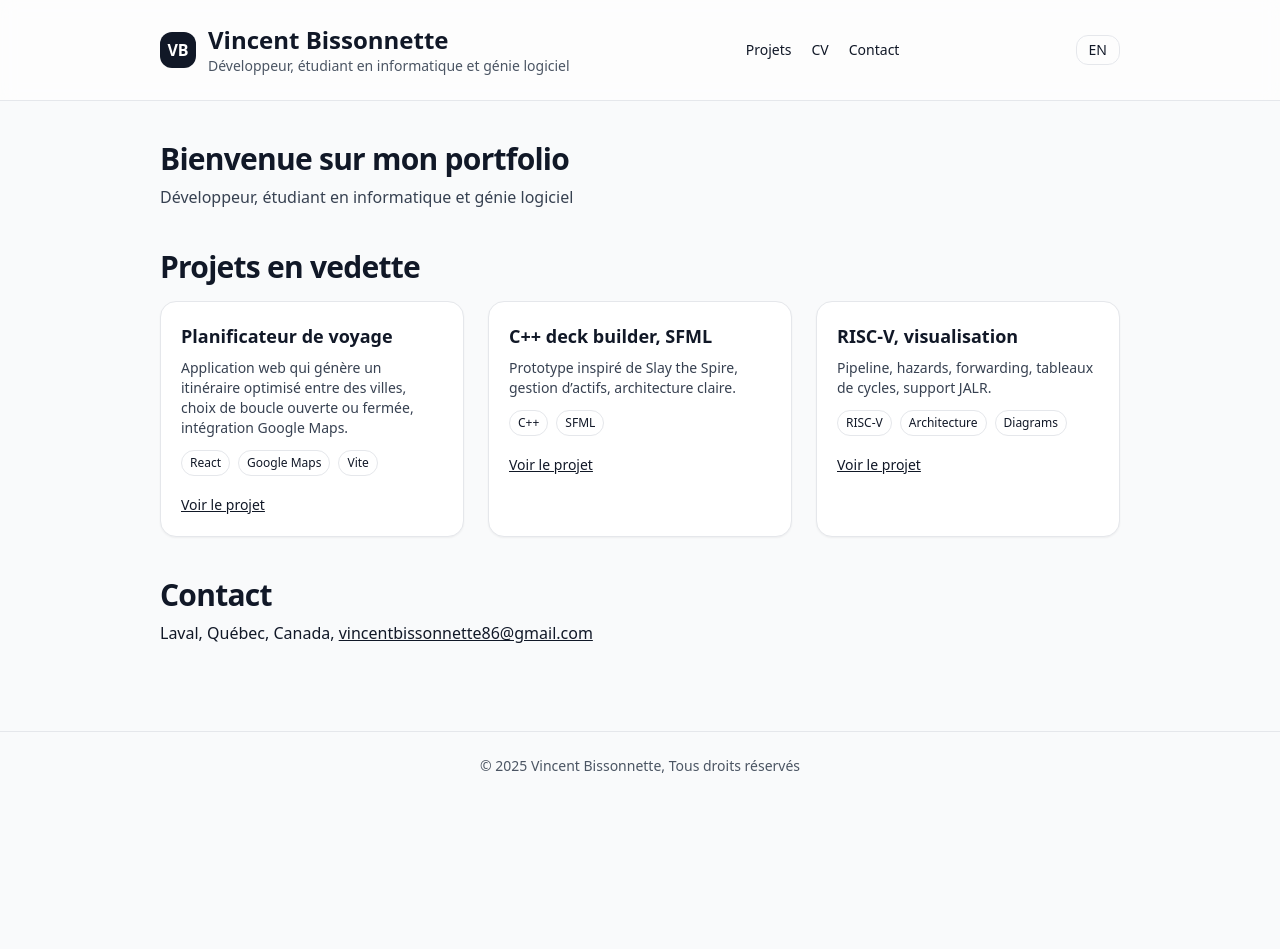
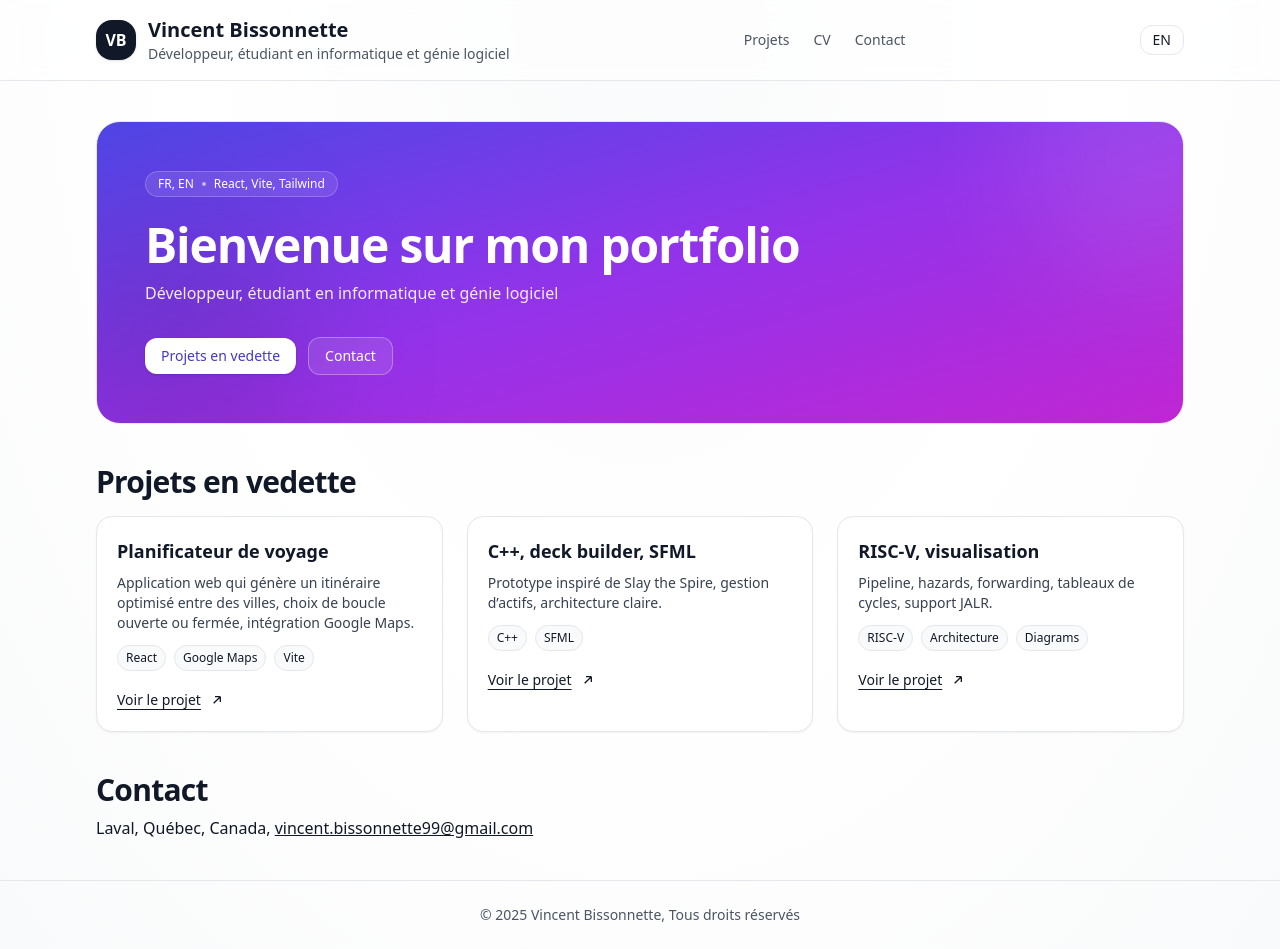
Before and after one commit to VincentBissonnette99/portfolio, a React (Vite) app in the folder portfolio-react/: page / in a window 1280 px wide. Before the commit the page ends 800 px from the top, so only its background shows below. Built offline with nearby package versions, Linux system fonts and the light colour scheme.

Commit message:
Ajustement de la page avec le nouveau hero et les traductions

```diff
--- a/portfolio-react/src/App.jsx
+++ b/portfolio-react/src/App.jsx
@@ -1,59 +1,55 @@
 import React, { useEffect } from "react";
 import Header from "./components/Header.jsx";
+import Hero from "./components/Hero.jsx";
 import ProjectCard from "./components/ProjectCard.jsx";
 import { useLanguage } from "./i18n/LanguageContext";
 
 export default function App() {
   const { t, lang } = useLanguage();
 
-  // Met à jour le titre du document selon la langue
   useEffect(() => {
     document.title = "Portfolio, Vincent Bissonnette";
   }, [lang]);
 
   return (
-    <div className="min-h-screen flex flex-col">
+    <div className="min-h-screen flex flex-col bg-[radial-gradient(ellipse_at_top,_var(--tw-gradient-stops))] from-gray-50 via-white to-gray-50">
       <Header />
 
-      <main className="mx-auto w-full max-w-5xl px-4 sm:px-6 lg:px-8 py-10 space-y-10">
-        {/* Section accueil */}
-        <section className="space-y-2">
-          <h2 className="text-3xl font-semibold tracking-tight">{t("hero_title")}</h2>
-          <p className="text-gray-700">{t("hero_subtitle")}</p>
-        </section>
+      <main className="mx-auto w-full max-w-6xl px-4 sm:px-6 lg:px-8 py-10 space-y-10">
+        <Hero />
 
-        {/* Section projets */}
         <section id="projects" className="space-y-4">
-          <h2 className="text-2xl sm:text-3xl font-semibold tracking-tight">{t("featured_projects")}</h2>
+          <h2 className="text-2xl sm:text-3xl font-semibold tracking-tight">
+            {t("featured_projects")}
+          </h2>
           <div className="grid gap-6 sm:grid-cols-2 lg:grid-cols-3">
             <ProjectCard
-              title="Planificateur de voyage"
-              description="Application web qui génère un itinéraire optimisé entre des villes, choix de boucle ouverte ou fermée, intégration Google Maps."
+              title={t("project1_title")}
+              description={t("project1_desc")}
               tags={["React", "Google Maps", "Vite"]}
               link="#"
             />
             <ProjectCard
-              title="C++ deck builder, SFML"
-              description="Prototype inspiré de Slay the Spire, gestion d’actifs, architecture claire."
+              title={t("project2_title")}
+              description={t("project2_desc")}
               tags={["C++", "SFML"]}
               link="#"
             />
             <ProjectCard
-              title="RISC-V, visualisation"
-              description="Pipeline, hazards, forwarding, tableaux de cycles, support JALR."
+              title={t("project3_title")}
+              description={t("project3_desc")}
               tags={["RISC-V", "Architecture", "Diagrams"]}
               link="#"
             />
           </div>
         </section>
 
-        {/* Section contact */}
         <section id="contact" className="space-y-2">
           <h2 className="text-2xl sm:text-3xl font-semibold tracking-tight">{t("contact_title")}</h2>
           <p>
             {t("contact_line")}
-            <a className="underline" href="mailto:vincentbissonnette86@gmail.com">
-              vincentbissonnette86@gmail.com
+            <a className="underline" href="mailto:vincent.bissonnette99@gmail.com">
+              vincent.bissonnette99@gmail.com
             </a>
           </p>
         </section>
--- a/portfolio-react/src/components/Header.jsx
+++ b/portfolio-react/src/components/Header.jsx
@@ -6,19 +6,21 @@ export default function Header() {
   const { t } = useLanguage();
 
   return (
-    <header className="border-b bg-white/70 backdrop-blur supports-[backdrop-filter]:bg-white/60">
-      <div className="mx-auto w-full max-w-5xl px-4 sm:px-6 lg:px-8 py-6 flex items-center justify-between">
+    <header className="sticky top-0 z-50 border-b bg-white/70 backdrop-blur supports-[backdrop-filter]:bg-white/60">
+      <div className="mx-auto w-full max-w-6xl px-4 sm:px-6 lg:px-8 py-4 flex items-center justify-between">
         <div className="flex items-center gap-3">
-          <div className="h-9 w-9 rounded-xl bg-gray-900 text-white grid place-items-center font-bold">VB</div>
+          <div className="h-10 w-10 rounded-2xl bg-gray-900 text-white grid place-items-center font-bold shadow">
+            VB
+          </div>
           <div>
-            <h1 className="text-xl sm:text-2xl font-bold leading-tight">Vincent Bissonnette</h1>
+            <h1 className="text-lg sm:text-xl font-semibold leading-tight">Vincent Bissonnette</h1>
             <p className="text-xs sm:text-sm text-gray-600">{t("hero_subtitle")}</p>
           </div>
         </div>
-        <nav className="hidden sm:flex gap-5 text-sm">
-          <a href="#projects" className="hover:underline">{t("nav_projects")}</a>
-          <a href="#cv" className="hover:underline">{t("nav_cv")}</a>
-          <a href="#contact" className="hover:underline">{t("nav_contact")}</a>
+        <nav className="hidden sm:flex gap-6 text-sm">
+          <a href="#projects" className="hover:text-gray-900 text-gray-600">{t("nav_projects")}</a>
+          <a href="#cv" className="hover:text-gray-900 text-gray-600">{t("nav_cv")}</a>
+          <a href="#contact" className="hover:text-gray-900 text-gray-600">{t("nav_contact")}</a>
         </nav>
         <LanguageToggle />
       </div>
--- a/portfolio-react/src/components/Hero.jsx
+++ b/portfolio-react/src/components/Hero.jsx
@@ -9,9 +9,9 @@ export default function Hero() {
       <div className="absolute -bottom-20 -left-16 h-72 w-72 rounded-full bg-black/10 blur-3xl" />
       <div className="relative p-8 sm:p-12">
         <div className="inline-flex items-center gap-2 rounded-full border border-white/20 bg-white/10 px-3 py-1 text-xs backdrop-blur">
-          <span>FR, EN</span>
+          <span>{t("badge_langs")}</span>
           <span className="h-1 w-1 rounded-full bg-white/60" />
-          <span>React, Vite, Tailwind</span>
+          <span>{t("badge_stack")}</span>
         </div>
 
         <h2 className="mt-6 text-3xl sm:text-5xl font-semibold leading-tight tracking-tight">
@@ -26,13 +26,13 @@ export default function Hero() {
             href="#projects"
             className="rounded-xl bg-white px-4 py-2 text-sm font-medium text-indigo-700 shadow hover:shadow-md transition"
           >
-            {t("featured_projects")}
+            {t("hero_cta_projects")}
           </a>
           <a
             href="#contact"
             className="rounded-xl border border-white/30 bg-white/10 px-4 py-2 text-sm font-medium text-white hover:bg-white/20 transition"
           >
-            {t("nav_contact")}
+            {t("hero_cta_contact")}
           </a>
         </div>
       </div>
--- a/portfolio-react/src/components/ProjectCard.jsx
+++ b/portfolio-react/src/components/ProjectCard.jsx
@@ -4,16 +4,30 @@ import { useLanguage } from "../i18n/LanguageContext";
 export default function ProjectCard({ title, description, tags = [], link = "#" }) {
   const { t } = useLanguage();
   return (
-    <article className="rounded-2xl border bg-white p-5 shadow-sm hover:shadow transition-shadow">
+    <article className="group rounded-2xl border bg-white p-5 shadow-sm hover:shadow-md transition relative">
+      <div className="absolute inset-0 rounded-2xl opacity-0 group-hover:opacity-100 bg-gradient-to-br from-indigo-500/5 to-fuchsia-500/5 pointer-events-none transition" />
       <h3 className="text-lg font-semibold">{title}</h3>
       <p className="mt-2 text-sm text-gray-700">{description}</p>
       <div className="mt-3 flex flex-wrap gap-2">
         {tags.map((t0) => (
-          <span key={t0} className="text-xs rounded-full border px-2 py-1">{t0}</span>
+          <span
+            key={t0}
+            className="text-xs rounded-full border px-2 py-1 bg-gray-50 group-hover:bg-white transition"
+          >
+            {t0}
+          </span>
         ))}
       </div>
       <div className="mt-4">
-        <a href={link} className="text-sm underline">{t("view_project")}</a>
+        <a
+          href={link}
+          className="inline-flex items-center gap-2 text-sm underline underline-offset-4 hover:no-underline"
+        >
+          {t("view_project")}
+          <svg viewBox="0 0 24 24" className="h-4 w-4">
+            <path d="M7 17L17 7M17 7H9M17 7v8" fill="none" stroke="currentColor" strokeWidth="2" />
+          </svg>
+        </a>
       </div>
     </article>
   );
--- a/portfolio-react/src/i18n/translations.js
+++ b/portfolio-react/src/i18n/translations.js
@@ -1,5 +1,6 @@
 export const translations = {
   fr: {
+    // Nav et sections
     nav_projects: "Projets",
     nav_cv: "CV",
     nav_contact: "Contact",
@@ -8,12 +9,33 @@ export const translations = {
     contact_line: "Laval, Québec, Canada, ",
     view_project: "Voir le projet",
     footer_copyright: "Tous droits réservés",
+
+    // Hero
     hero_title: "Bienvenue sur mon portfolio",
     hero_subtitle: "Développeur, étudiant en informatique et génie logiciel",
+    hero_cta_projects: "Projets en vedette",
+    hero_cta_contact: "Contact",
+    badge_langs: "FR, EN",
+    badge_stack: "React, Vite, Tailwind",
+
+    // Toggle
     lang_fr: "Français",
     lang_en: "English",
+
+    // Projets
+    project1_title: "Planificateur de voyage",
+    project1_desc:
+      "Application web qui génère un itinéraire optimisé entre des villes, choix de boucle ouverte ou fermée, intégration Google Maps.",
+    project2_title: "C++, deck builder, SFML",
+    project2_desc:
+      "Prototype inspiré de Slay the Spire, gestion d’actifs, architecture claire.",
+    project3_title: "RISC-V, visualisation",
+    project3_desc:
+      "Pipeline, hazards, forwarding, tableaux de cycles, support JALR.",
   },
+
   en: {
+    // Nav et sections
     nav_projects: "Projects",
     nav_cv: "Resume",
     nav_contact: "Contact",
@@ -22,9 +44,28 @@ export const translations = {
     contact_line: "Laval, Quebec, Canada, ",
     view_project: "View project",
     footer_copyright: "All rights reserved",
+
+    // Hero
     hero_title: "Welcome to my portfolio",
     hero_subtitle: "Developer, Computer Science and Software Engineering student",
+    hero_cta_projects: "Featured Projects",
+    hero_cta_contact: "Contact",
+    badge_langs: "FR, EN",
+    badge_stack: "React, Vite, Tailwind",
+
+    // Toggle
     lang_fr: "Français",
     lang_en: "English",
+
+    // Projets
+    project1_title: "Trip planner",
+    project1_desc:
+      "Web app that generates an optimized itinerary across cities, open or closed loop, Google Maps integration.",
+    project2_title: "C++, deck builder, SFML",
+    project2_desc:
+      "Prototype inspired by Slay the Spire, asset management, clean architecture.",
+    project3_title: "RISC-V, visualization",
+    project3_desc:
+      "Pipeline, hazards, forwarding, cycle tables, JALR support.",
   },
 };
--- a/portfolio-react/src/styles.css
+++ b/portfolio-react/src/styles.css
@@ -2,7 +2,10 @@
 @tailwind components;
 @tailwind utilities;
 
-/* Custom base styles */
 :root {
   --pad: 1rem;
 }
+
+.card-glow:hover {
+  box-shadow: 0 10px 30px rgba(99, 102, 241, 0.15);
+}
```
